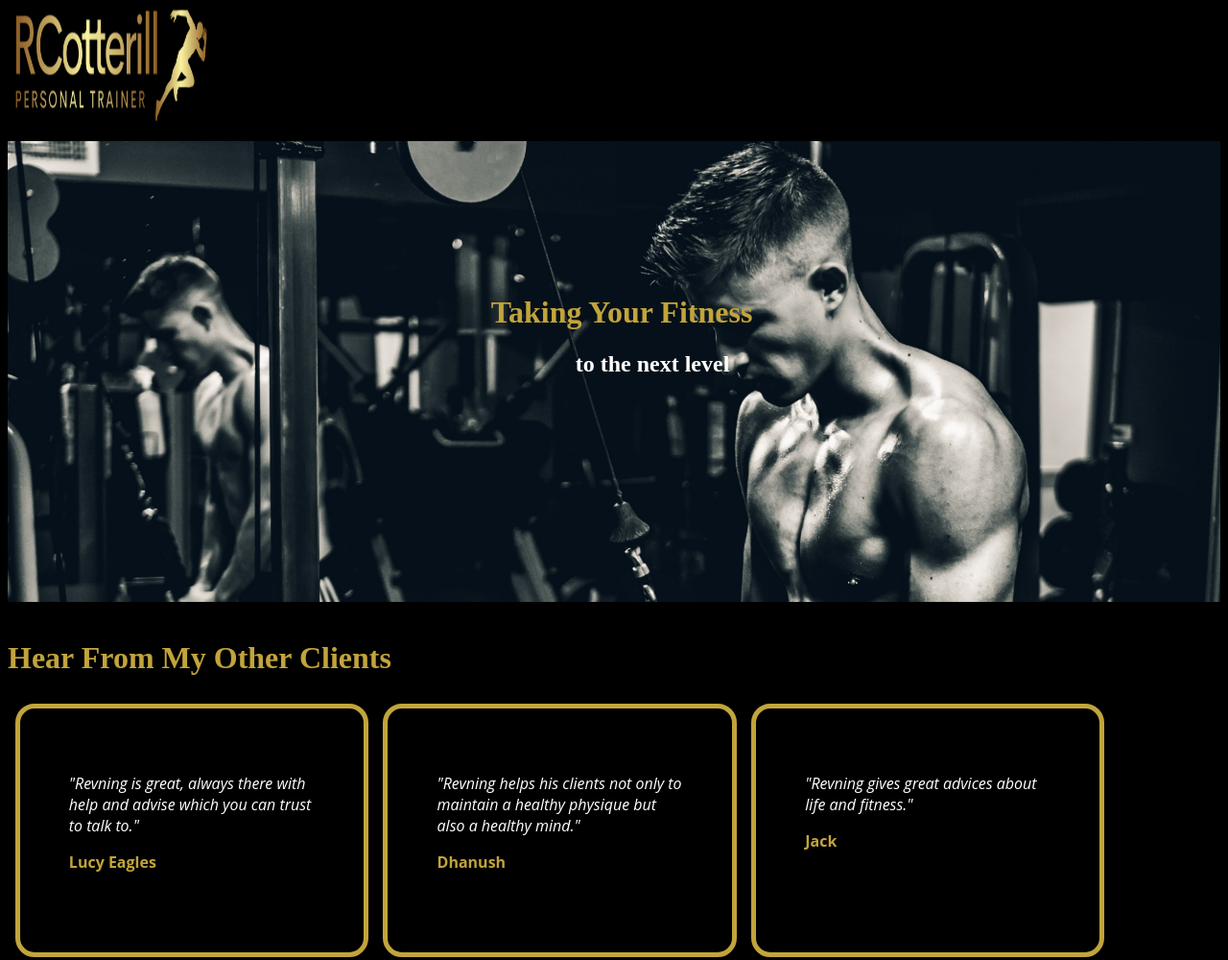
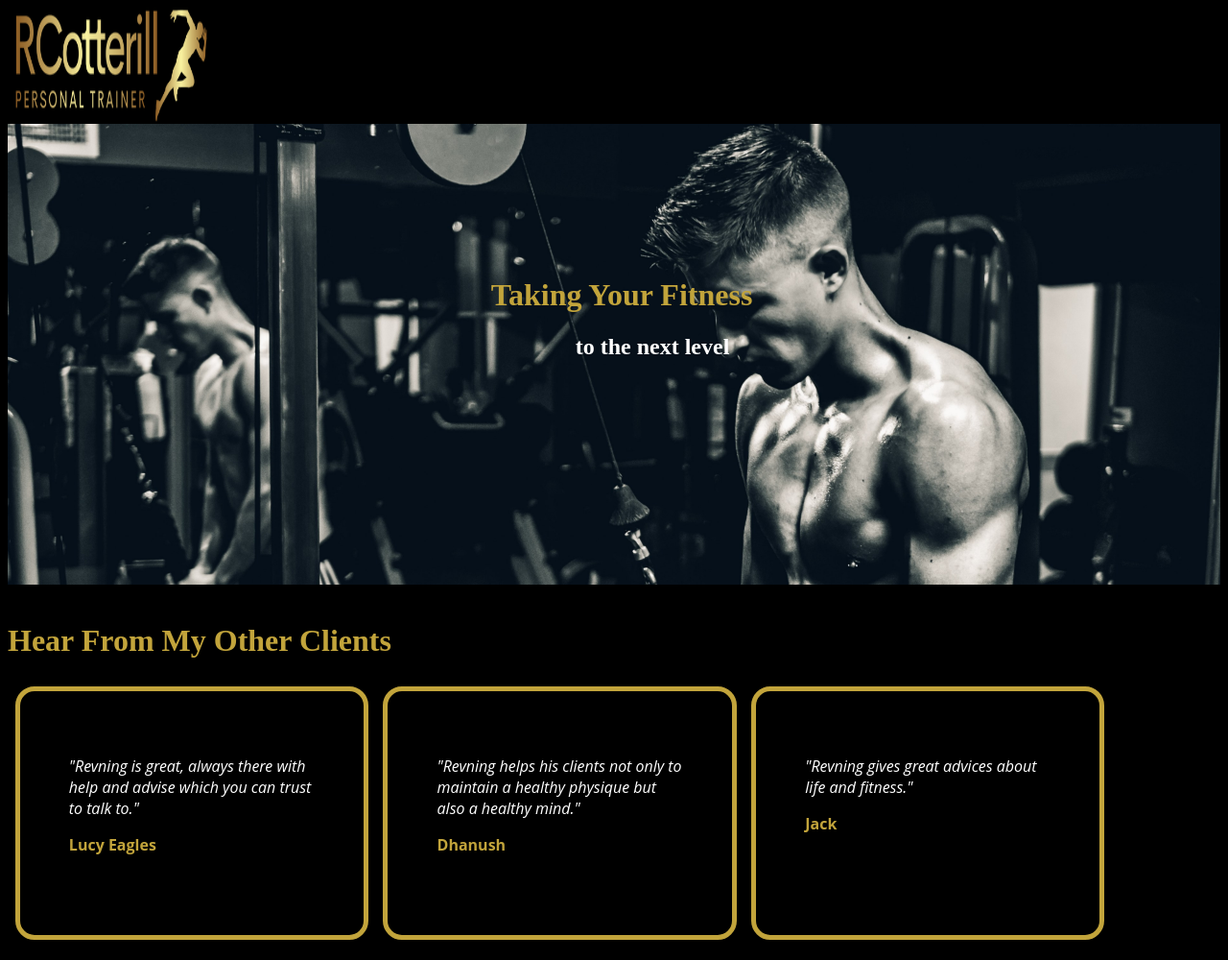
Before and after one commit to harish1102002/Gym-trainer, a plain HTML site: page index.html in a window 1280 px wide. Shown: the top 1000 px of the page at 96% size. Drawn offline with Linux system fonts and the light colour scheme.

Commit message:
Update index.html

```diff
--- a/index.html
+++ b/index.html
@@ -8,7 +8,7 @@
 </head>
 <body>
 	<div class="wrap">
-<div class="ban"><img class="banner" src="./images/banner.png" /></div><br>
+<div class="ban"><img class="banner" src="./images/banner.png" /></div>
 <div class="home">
 	<h1 class="heading">Taking Your Fitness</h1>
 	<h2>to the next level</h2>
```
